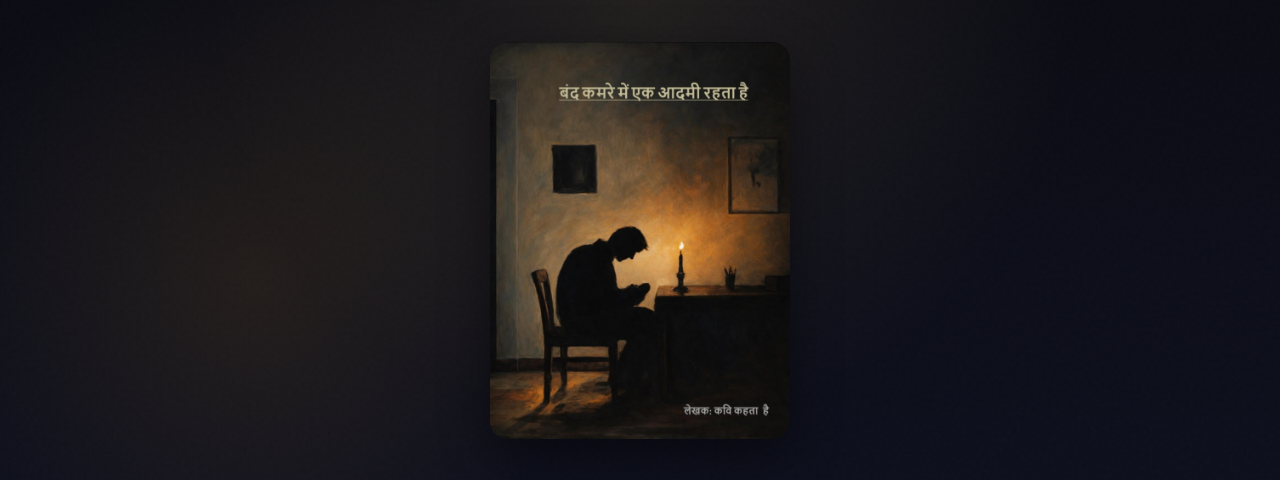
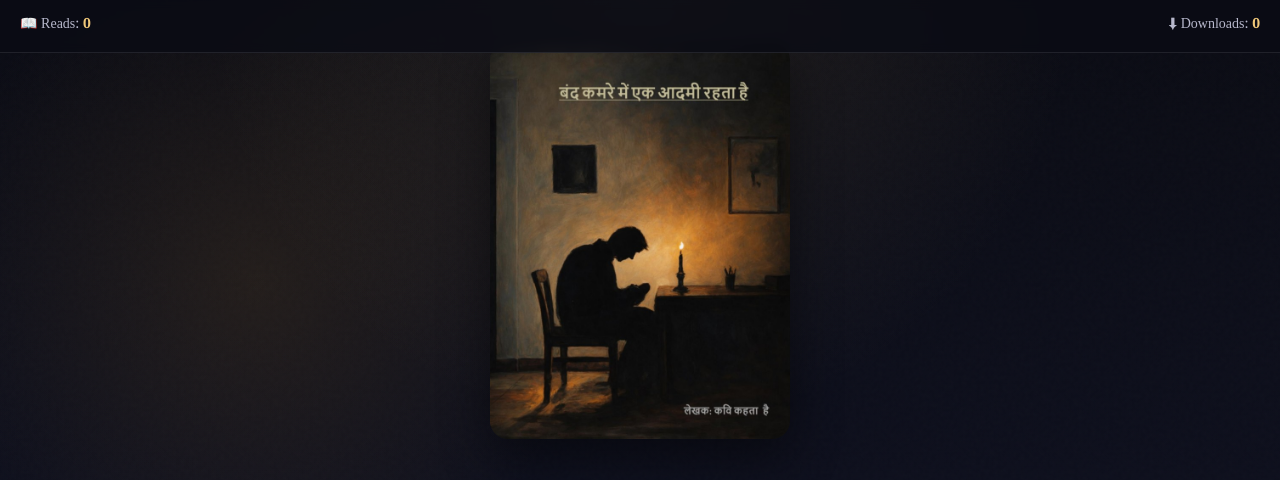
Before and after one commit to kavi-kehta-hai/Band-kamre-mein-ek-aadmi-rehta-hai, a plain HTML site: page index.html in a window 1280 px wide. Shown: the top 480 px of the page. Drawn offline with Linux system fonts and the light colour scheme; a web font is replaced by a local one.

Commit message:
Update index.html

```diff
--- a/index.html
+++ b/index.html
@@ -135,10 +135,35 @@
     padding:40px;
     border-top:1px solid var(--rule);
   }
+
+  .top-counters {
+    position: absolute;
+    top: 0;
+    left: 0;
+    width: 100%;
+    padding: 15px 20px;
+    display: flex;
+    justify-content: space-between;
+    font-size: 14px;
+    background: rgba(11, 12, 20, 0.8);
+    backdrop-filter: blur(5px);
+    border-bottom: 1px solid var(--rule);
+    z-index: 10;
+    color: var(--grey);
+  }
+  .top-counters span {
+    color: var(--gold);
+    font-weight: bold;
+  }
 </style>
 </head>
 
 <body>
+
+<div class="top-counters">
+  <div>📖 Reads: <span id="read-count">0</span></div>
+  <div>⬇ Downloads: <span id="download-count">0</span></div>
+</div>
 
 <section class="hero">
   <div class="cover-wrap">
@@ -149,8 +174,8 @@
   <p class="author">कवि कहता है</p>
 
   <div class="buttons">
-    <a href="बंद कमरे में एक आदमी रहता है by कवि कहता है .pdf" class="btn btn-primary">📖 Read</a>
-    <a href="बंद कमरे में एक आदमी रहता है by कवि कहता है .pdf" download class="btn btn-secondary">⬇ Download</a>
+    <a href="बंद कमरे में एक आदमी रहता है by कवि कहता है .pdf" target="_blank" class="btn btn-primary" onclick="incrementCount('read')">📖 Read</a>
+    <a href="बंद कमरे में एक आदमी रहता है by कवि कहता है .pdf" download class="btn btn-secondary" onclick="incrementCount('download')">⬇ Download</a>
   </div>
 </section>
 
@@ -166,5 +191,27 @@
   <p>कवि कहता है</p>
 </footer>
 
+<script>
+  function updateCounters() {
+    let readCount = localStorage.getItem('readCount') || 0;
+    let downloadCount = localStorage.getItem('downloadCount') || 0;
+    document.getElementById('read-count').innerText = readCount;
+    document.getElementById('download-count').innerText = downloadCount;
+  }
+
+  function incrementCount(type) {
+    if (type === 'read') {
+      let count = parseInt(localStorage.getItem('readCount') || 0);
+      localStorage.setItem('readCount', count + 1);
+    } else if (type === 'download') {
+      let count = parseInt(localStorage.getItem('downloadCount') || 0);
+      localStorage.setItem('downloadCount', count + 1);
+    }
+    updateCounters();
+  }
+
+  window.onload = updateCounters;
+</script>
+
 </body>
 </html>
```
